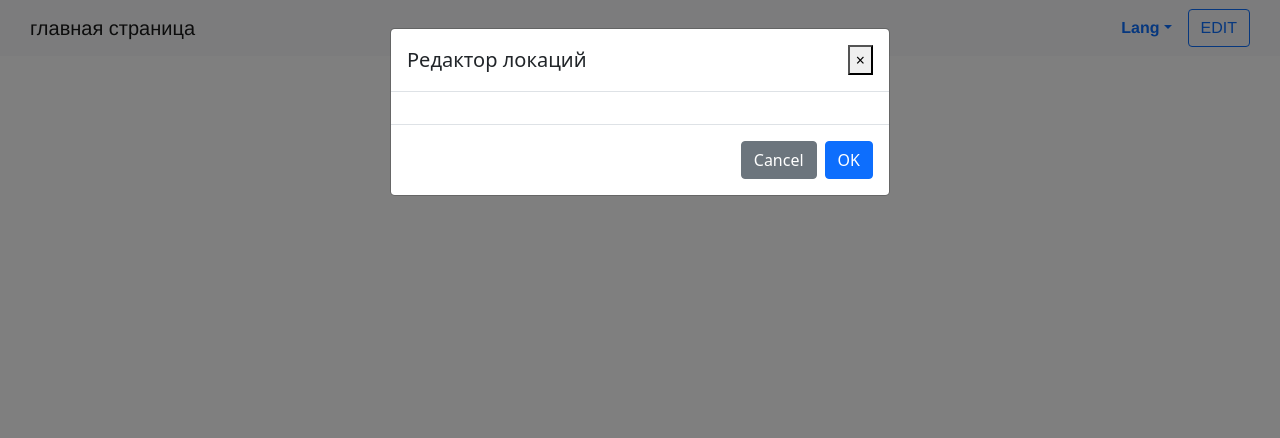
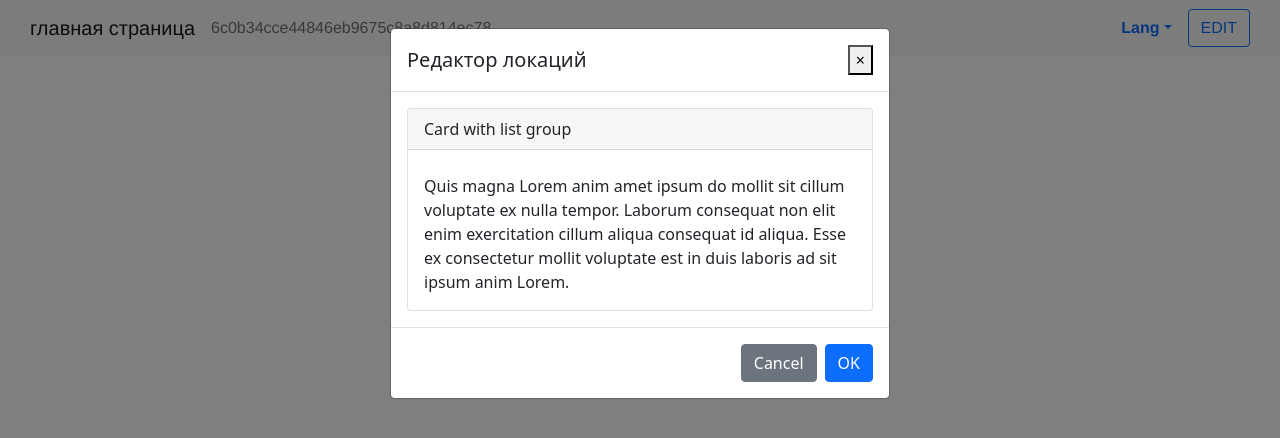
Before and after one commit to Kovriga/vue2, a Vue app: page /dash-boar in a window 1280 px wide. Both pictures are taken after a click on the button "EDIT". Shown: the top 438 px of the page. Built offline with nearby package versions, Linux system fonts and the light colour scheme.

Commit message:
Что то похожее на правду

```diff
--- a/src/components/NavBar.vue
+++ b/src/components/NavBar.vue
@@ -21,7 +21,17 @@
     <b-button variant="outline-primary" v-b-modal.modal-1 right>EDIT</b-button>
 
     <b-modal id="modal-1" title="Редактор локаций">
+      <b-card header="Card with list group">
+        <b-list-group v-for="(index, row) in locations" :key="index">
+            <b-list-group-item href="#">{{row}}</b-list-group-item>
+        </b-list-group>
 
+        <p class="card-text mt-2">
+          Quis magna Lorem anim amet ipsum do mollit sit cillum voluptate ex nulla tempor. Laborum
+          consequat non elit enim exercitation cillum aliqua consequat id aliqua. Esse ex consectetur
+          mollit voluptate est in duis laboris ad sit ipsum anim Lorem.
+        </p>
+      </b-card>
     </b-modal>
 
   </b-navbar>
@@ -33,6 +43,7 @@ import {Component, Vue} from "vue-property-decorator";
 @Component
 
 export default class NavBar extends Vue{
+
 }
 </script>
 
--- a/src/store/index.ts
+++ b/src/store/index.ts
@@ -5,7 +5,7 @@ Vue.use(Vuex)
 
 export default new Vuex.Store({
   state: {
-    token: ''
+    token: '6c0b34cce44846eb9675c8a8d814ec78'
   },
   getters: {
   },
```
